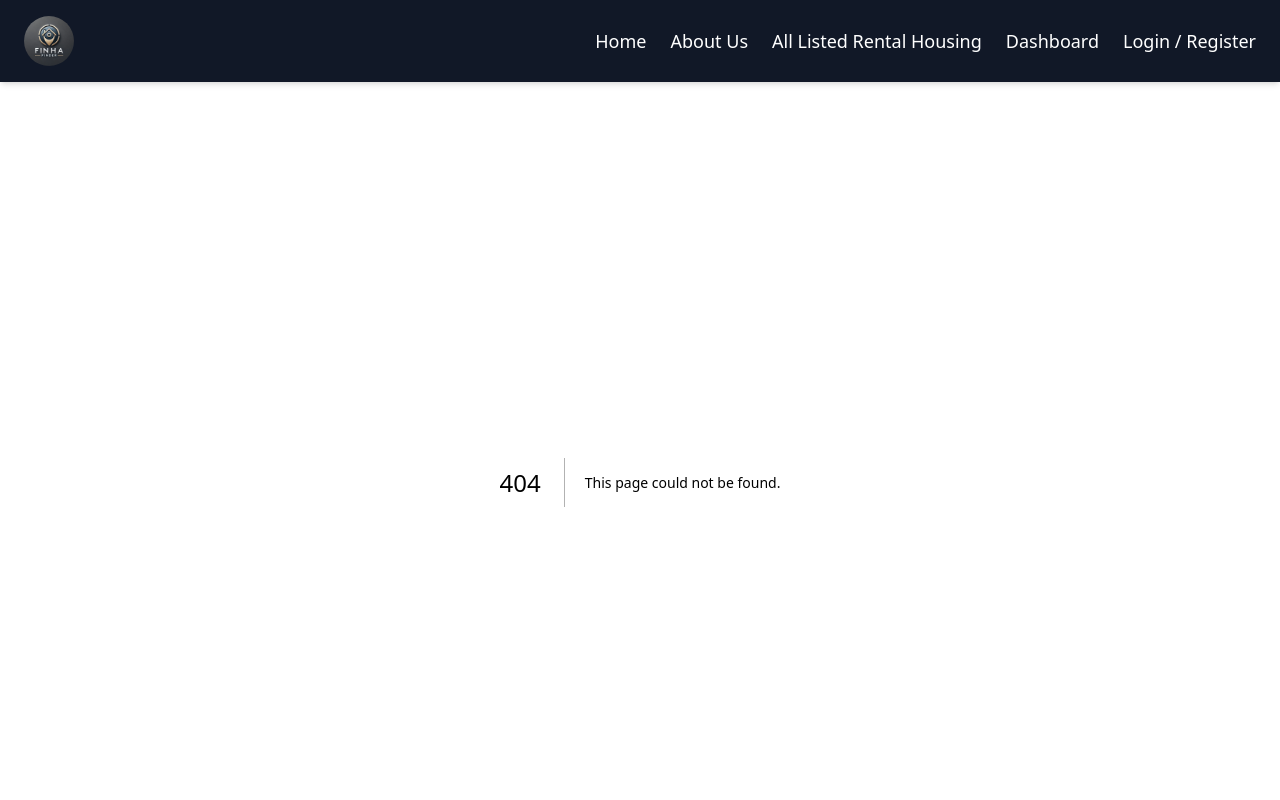
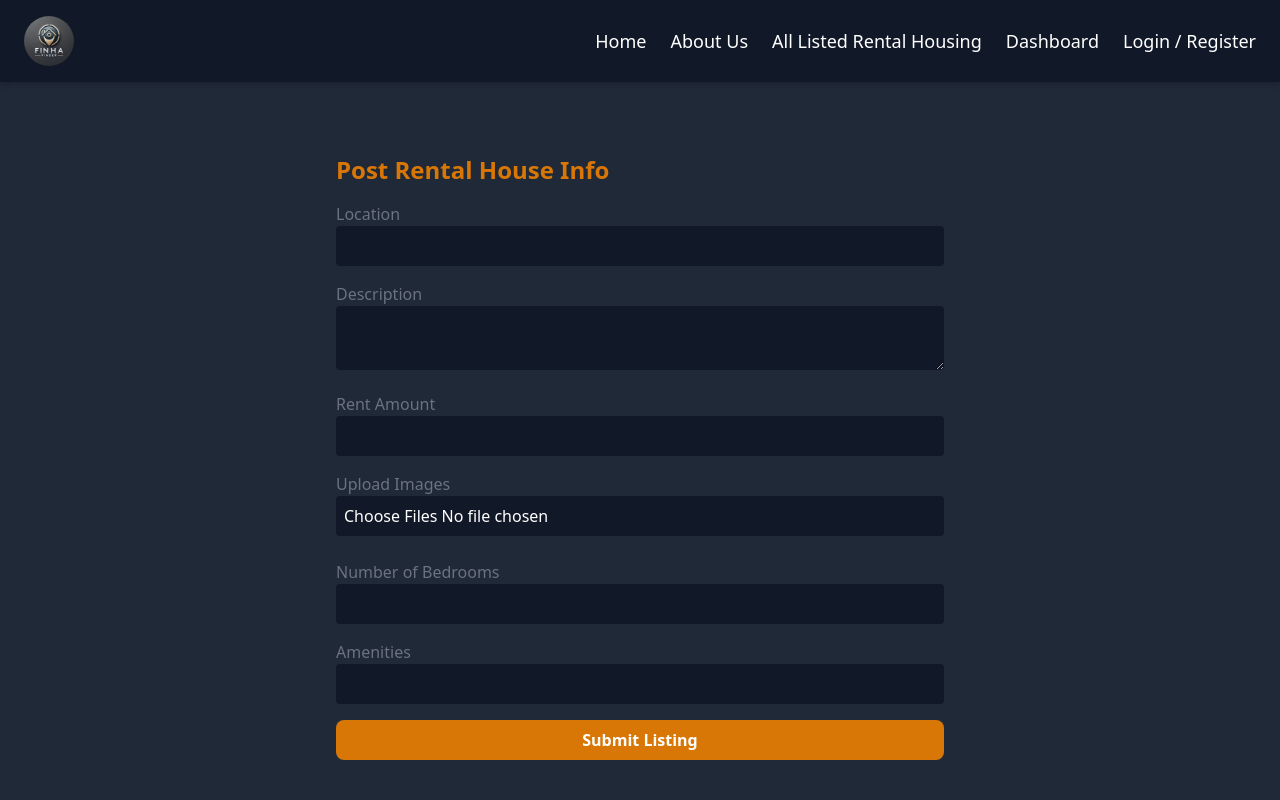
Before and after one commit to shofiqebr/basha-vara-frontend, a Next.js app: page /post-rental in a window 1280 px wide. Before the commit this address had no page. Shown: the top 800 px of the page. Built offline with nearby package versions, Linux system fonts and the light colour scheme.

Commit message:
add post-rental route

```diff
--- a/package.json
+++ b/package.json
@@ -12,6 +12,7 @@
     "next": "15.2.2",
     "react": "^19.0.0",
     "react-dom": "^19.0.0",
+    "react-hook-form": "^7.55.0",
     "react-icons": "^5.5.0"
   },
   "devDependencies": {
--- /dev/null
+++ b/src/app/(withCommonLayout)/post-rental/page.tsx
@@ -0,0 +1,144 @@
+"use client";
+
+import { useState, useEffect } from 'react';
+import { useForm, SubmitHandler } from 'react-hook-form';
+
+interface RentalFormInputs {
+  location: string;
+  description: string;
+  rent: number;
+  images: File[];
+  bedrooms: number;
+  amenities: string;
+}
+
+const PostRentalHouse = () => {
+  const { register, handleSubmit, setValue, watch, formState: { errors } } = useForm<RentalFormInputs>();
+  const [previewImages, setPreviewImages] = useState<string[]>([]);
+
+  // Watch selected images
+  const selectedImages = watch('images', []);
+
+  useEffect(() => {
+    // Only generate previews on the client side
+    if (selectedImages.length > 0) {
+      const imageUrls = selectedImages.map((file: File) => URL.createObjectURL(file));
+      setPreviewImages(imageUrls);
+
+      // Cleanup created object URLs when component unmounts
+      return () => {
+        imageUrls.forEach((url) => URL.revokeObjectURL(url));
+      };
+    }
+  }, [selectedImages]);
+
+  const onSubmit: SubmitHandler<RentalFormInputs> = async (data) => {
+    try {
+      // Ensure that rentAmount and numberOfBedrooms are numbers
+      const requestBody = {
+        location: data.location,
+        description: data.description,
+        rentAmount: Number(data.rent),  // Convert rentAmount to number
+        numberOfBedrooms: Number(data.bedrooms),  // Convert numberOfBedrooms to number
+        images: previewImages,  // Assuming previewImages is an array of URLs
+        landlordId: "67d0cc9bfa39cc20e9aa6b4a", // Replace with actual landlord ID
+        // requests: [
+        //   {
+        //     status: "pending",
+        //     tenantId: "67d0b90937f8a8abee397d9f", // Replace with actual tenant ID
+        //     phoneNumber: "+8801712345678", // Optional, if provided by the form
+        //   },
+        // ],
+      };
+
+    //   console.log(requestBody)
+
+      // Send the data as JSON
+      const response = await fetch("http://localhost:5000/api/landlords/listings", {
+        method: "POST",
+        headers: {
+          "Content-Type": "application/json", // Set the content type to JSON
+          Authorization: `Bearer ${localStorage.getItem("token")}`, // Send JWT token for authentication
+        },
+        body: JSON.stringify(requestBody), // Convert the body to JSON
+      });
+
+      const result = await response.json(); // Parse the response as JSON
+
+      if (!response.ok) {
+        throw new Error(result.message || "Something went wrong");
+      }
+
+      alert("Listing posted successfully!");
+    } catch (error) {
+      console.error("Error posting listing:", error);
+      alert("Failed to post listing");
+    }
+  };
+
+
+
+
+
+  const handleImagePreview = (event: React.ChangeEvent<HTMLInputElement>) => {
+    if (event.target.files) {
+      const newFiles = Array.from(event.target.files);
+      const updatedFiles = [...selectedImages, ...newFiles];
+
+      setValue('images', updatedFiles); // Update form field
+    }
+  };
+
+  return (
+    <div className="bg-[#1F2937] text-white p-8 rounded-lg max-w-2xl mx-auto mt-10">
+      <h2 className="text-2xl font-semibold text-[#D97706] mb-4">Post Rental House Info</h2>
+      <form onSubmit={handleSubmit(onSubmit)} className="space-y-4">
+        <div>
+          <label className="block text-[#6B7280]">Location</label>
+          <input {...register('location', { required: true })} className="w-full p-2 rounded bg-[#111827] text-white" />
+          {errors.location && <p className="text-red-500">Location is required</p>}
+        </div>
+
+        <div>
+          <label className="block text-[#6B7280]">Description</label>
+          <textarea {...register('description', { required: true })} className="w-full p-2 rounded bg-[#111827] text-white"></textarea>
+          {errors.description && <p className="text-red-500">Description is required</p>}
+        </div>
+
+        <div>
+          <label className="block text-[#6B7280]">Rent Amount</label>
+          <input type="number" {...register('rent', { required: true })} className="w-full p-2 rounded bg-[#111827] text-white" />
+          {errors.rent && <p className="text-red-500">Rent amount is required</p>}
+        </div>
+
+        <div>
+          <label className="block text-[#6B7280]">Upload Images</label>
+          <input type="file" multiple accept="image/*" onChange={handleImagePreview} className="w-full p-2 rounded bg-[#111827] text-white" />
+          <div className="mt-2 flex flex-wrap gap-2">
+            {previewImages.map((src, index) => (
+              <img key={index} src={src} alt="Preview" className="w-16 h-16 object-cover rounded" />
+            ))}
+          </div>
+        </div>
+
+        <div>
+          <label className="block text-[#6B7280]">Number of Bedrooms</label>
+          <input type="number" {...register('bedrooms', { required: true })} className="w-full p-2 rounded bg-[#111827] text-white" />
+          {errors.bedrooms && <p className="text-red-500">Number of bedrooms is required</p>}
+        </div>
+
+        <div>
+          <label className="block text-[#6B7280]">Amenities</label>
+          <input {...register('amenities', { required: true })} className="w-full p-2 rounded bg-[#111827] text-white" />
+          {errors.amenities && <p className="text-red-500">Amenities are required</p>}
+        </div>
+
+        <button type="submit" className="w-full bg-[#D97706] hover:bg-[#b76e04] text-white font-semibold py-2 rounded-lg">
+          Submit Listing
+        </button>
+      </form>
+    </div>
+  );
+};
+
+export default PostRentalHouse;
```
Also changed, not shown: src/app/layout.tsx (+6 -9 lines), 1 other file (tests, documents, lock files or other folders).
